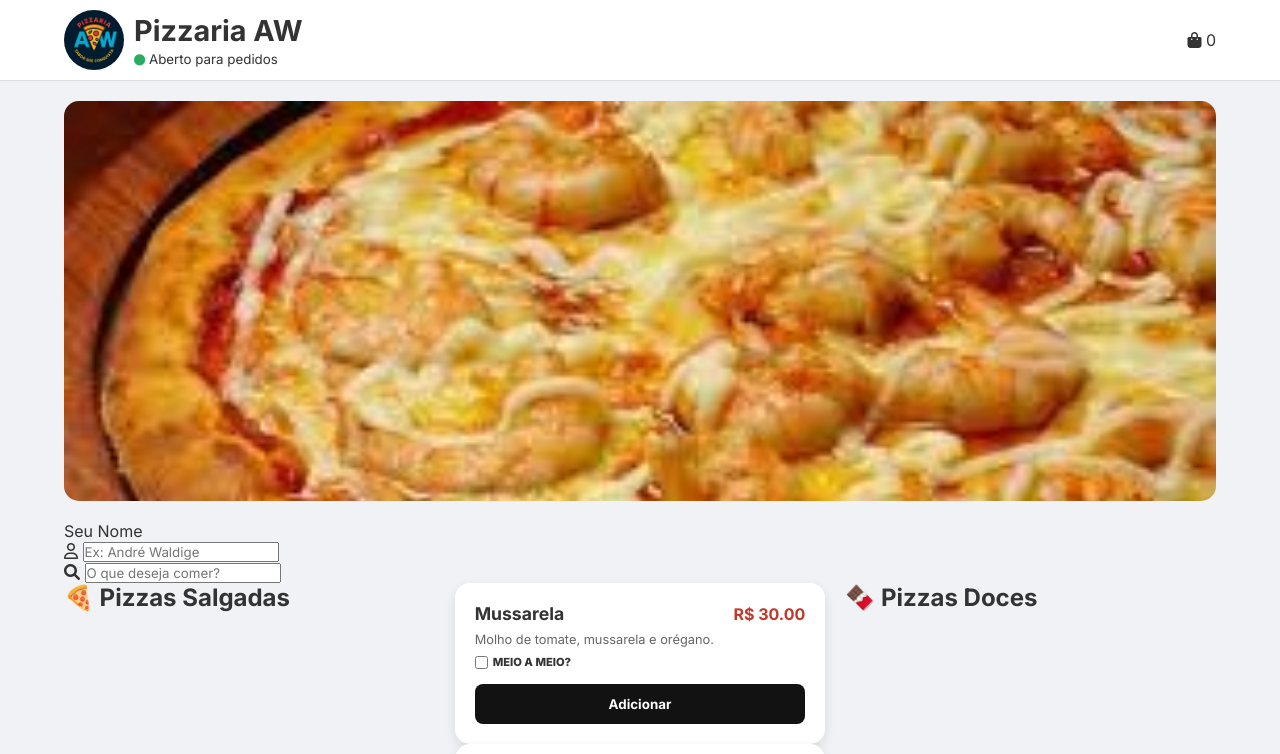
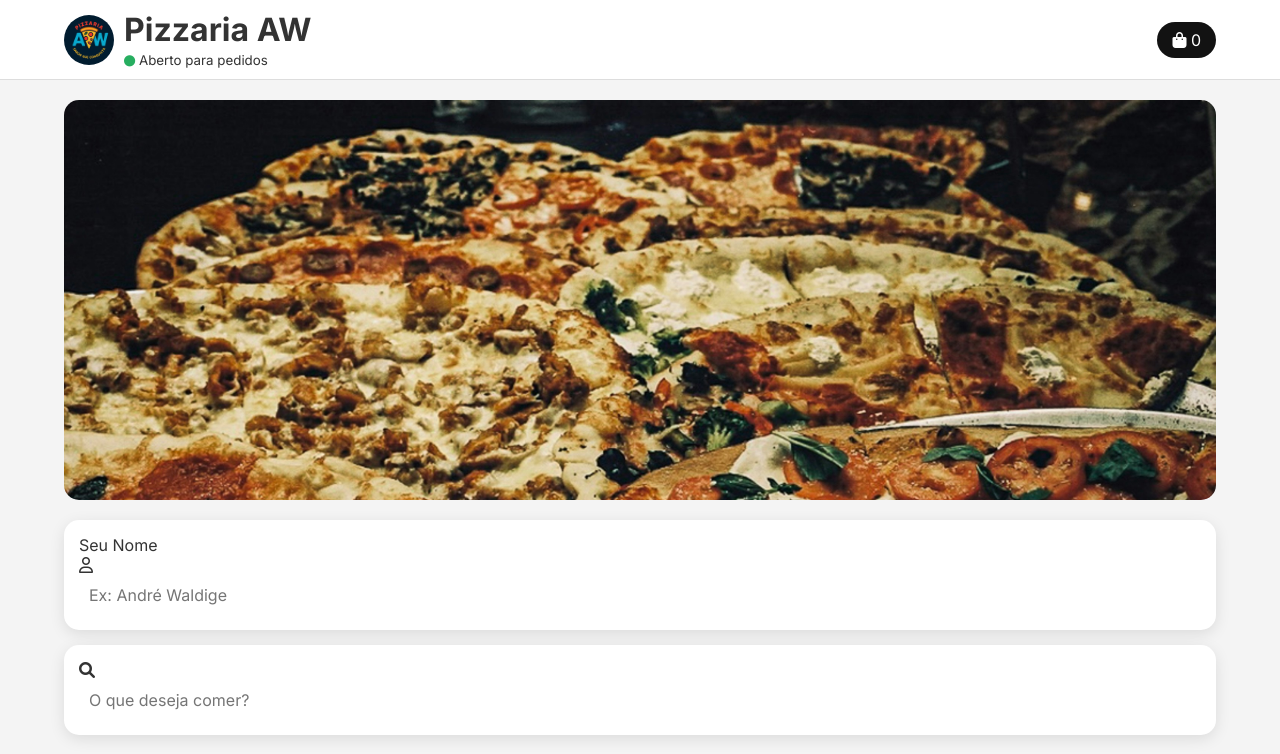
Before and after one commit to awaldige/Cardapio-Pizzaria-AW, a plain HTML site: page index.html in a window 1280 px wide. Shown: the top 754 px of the page. Drawn offline with Linux system fonts and the light colour scheme.

Commit message:
Update style.css

```diff
--- a/css/style.css
+++ b/css/style.css
@@ -1,151 +1,47 @@
 :root {
     --primary: #c0392b;
     --dark: #121212;
-    --white: #ffffff;
-    --gray: #f8f9fa;
     --radius: 15px;
-    --shadow: 0 4px 12px rgba(0,0,0,0.1);
+    --shadow: 0 4px 15px rgba(0,0,0,0.1);
 }
 
-/* --- RESET GERAL (Impede que as coisas sumam ou fiquem gigantes) --- */
-* {
-    box-sizing: border-box;
-    margin: 0;
-    padding: 0;
-    font-family: 'Inter', sans-serif;
-}
+* { box-sizing: border-box; margin: 0; padding: 0; font-family: 'Inter', sans-serif; }
+body { background: #f4f4f4; color: #333; }
 
-body {
-    background-color: #f1f2f6;
-    color: #333;
-    overflow-x: hidden; /* Impede que a tela escape para os lados */
-}
-
-/* --- LOGOTIPO E NAVBAR (Aqui resolve o erro do tamanho) --- */
-.navbar {
-    background: var(--white);
-    padding: 10px 0;
-    position: sticky;
-    top: 0;
-    z-index: 1000;
-    border-bottom: 1px solid #ddd;
-}
-
-.nav-container {
-    width: 90%;
-    max-width: 1200px;
-    margin: 0 auto;
-    display: flex;
-    justify-content: space-between;
-    align-items: center;
-}
-
-.nav-brand {
-    display: flex;
-    align-items: center;
-    gap: 10px;
-}
-
-/* LIMITADOR DO LOGOTIPO */
-.nav-logo {
-    height: 50px; /* Tamanho fixo para não ficar gigante */
-    width: 50px;
-    object-fit: cover;
-    border-radius: 50%;
-}
-
-.nav-brand h1 { font-size: 1.2rem; }
+/* NAVBAR */
+.navbar { background: white; padding: 10px 0; position: sticky; top: 0; z-index: 1000; border-bottom: 1px solid #ddd; }
+.nav-container { width: 90%; max-width: 1200px; margin: 0 auto; display: flex; justify-content: space-between; align-items: center; }
+.nav-brand { display: flex; align-items: center; gap: 10px; }
+.nav-logo { height: 50px; width: 50px; border-radius: 50%; object-fit: cover; }
+.nav-cart { background: var(--dark); color: white; padding: 8px 15px; border-radius: 20px; cursor: pointer; }
 .status-on { color: #27ae60; font-size: 0.7rem; }
 
-/* --- CARROSSEL (Ajuste de altura) --- */
-.hero-carousel {
-    width: 100%;
-    height: 200px; /* Altura no celular */
-    margin: 20px 0;
-    border-radius: var(--radius);
-    overflow: hidden;
-    position: relative;
+/* CARROSSEL */
+.hero-carousel { width: 100%; height: 180px; margin: 20px 0; border-radius: var(--radius); overflow: hidden; position: relative; }
+.slide { position: absolute; width: 100%; height: 100%; opacity: 0; transition: 0.8s; }
+.slide.active { opacity: 1; position: relative; }
+.slide img { width: 100%; height: 100%; object-fit: cover; }
+
+/* LAYOUT */
+.content-wrapper { width: 90%; max-width: 1200px; margin: 0 auto; }
+.input-card, .search-section { background: white; padding: 15px; border-radius: var(--radius); margin-bottom: 15px; box-shadow: var(--shadow); }
+input { width: 100%; border: none; padding: 10px; outline: none; font-size: 1rem; }
+
+/* GRID DO MENU */
+#menu-container { display: grid; grid-template-columns: 1fr; gap: 20px; margin: 20px 0; }
+.category-title { grid-column: 1/-1; margin-top: 20px; font-weight: 800; }
+.menu-card { background: white; padding: 15px; border-radius: var(--radius); box-shadow: var(--shadow); }
+.btn-add { background: var(--dark); color: white; border: none; width: 100%; padding: 12px; border-radius: 10px; cursor: pointer; margin-top: 10px; font-weight: bold; }
+
+/* CARRINHO */
+.checkout-card { background: white; border-radius: var(--radius); overflow: hidden; margin-top: 30px; }
+.checkout-header { background: var(--dark); color: white; padding: 15px; display: flex; justify-content: space-between; }
+.item-row { display: flex; justify-content: space-between; padding: 10px; border-bottom: 1px dashed #eee; }
+.total-row { padding: 20px; font-size: 1.5rem; font-weight: 800; display: flex; justify-content: space-between; }
+.btn-confirm { width: 90%; margin: 15px auto; display: block; background: #25d366; color: white; border: none; padding: 15px; border-radius: 10px; font-weight: bold; }
+
+/* RESPONSIVIDADE PC */
+@media (min-width: 1024px) {
+    #menu-container { grid-template-columns: repeat(3, 1fr); }
+    .hero-carousel { height: 400px; }
 }
-
-.slide img {
-    width: 100%;
-    height: 100%;
-    object-fit: cover; /* Faz a imagem caber sem distorcer */
-}
-
-/* --- GRID DO MENU (Organização dos itens) --- */
-.content-wrapper {
-    width: 90%;
-    max-width: 1200px;
-    margin: 0 auto;
-}
-
-#menu-container {
-    display: grid;
-    grid-template-columns: 1fr; /* 1 coluna no celular */
-    gap: 20px;
-    margin-bottom: 40px;
-}
-
-/* --- CARD DE PRODUTO --- */
-.menu-card {
-    background: var(--white);
-    padding: 20px;
-    border-radius: var(--radius);
-    box-shadow: var(--shadow);
-    display: flex;
-    flex-direction: column;
-}
-
-.btn-add {
-    background: var(--dark);
-    color: white;
-    border: none;
-    padding: 12px;
-    border-radius: 8px;
-    margin-top: 15px;
-    cursor: pointer;
-    font-weight: bold;
-}
-
-/* --- CARRINHO (RESUMO) --- */
-.checkout-card {
-    background: var(--white);
-    border-radius: var(--radius);
-    margin: 30px 0;
-    overflow: hidden;
-    box-shadow: 0 -5px 20px rgba(0,0,0,0.05);
-}
-
-.total-row {
-    padding: 20px;
-    background: var(--gray);
-    display: flex;
-    justify-content: space-between;
-    font-size: 1.4rem;
-    font-weight: 800;
-}
-
-.btn-confirm {
-    width: 90%;
-    display: block;
-    margin: 0 auto 20px;
-    background: #25d366;
-    color: white;
-    padding: 18px;
-    border-radius: 12px;
-    border: none;
-    font-weight: bold;
-}
-
-/* --- AJUSTE PARA COMPUTADOR (DESKTOP) --- */
-@media (min-width: 1024px) {
-    .hero-carousel { height: 400px; }
-
-    #menu-container {
-        grid-template-columns: repeat(3, 1fr); /* 3 colunas no PC */
-    }
-
-    .nav-logo { height: 60px; width: 60px; }
-    .nav-brand h1 { font-size: 1.8rem; }
-}
```
